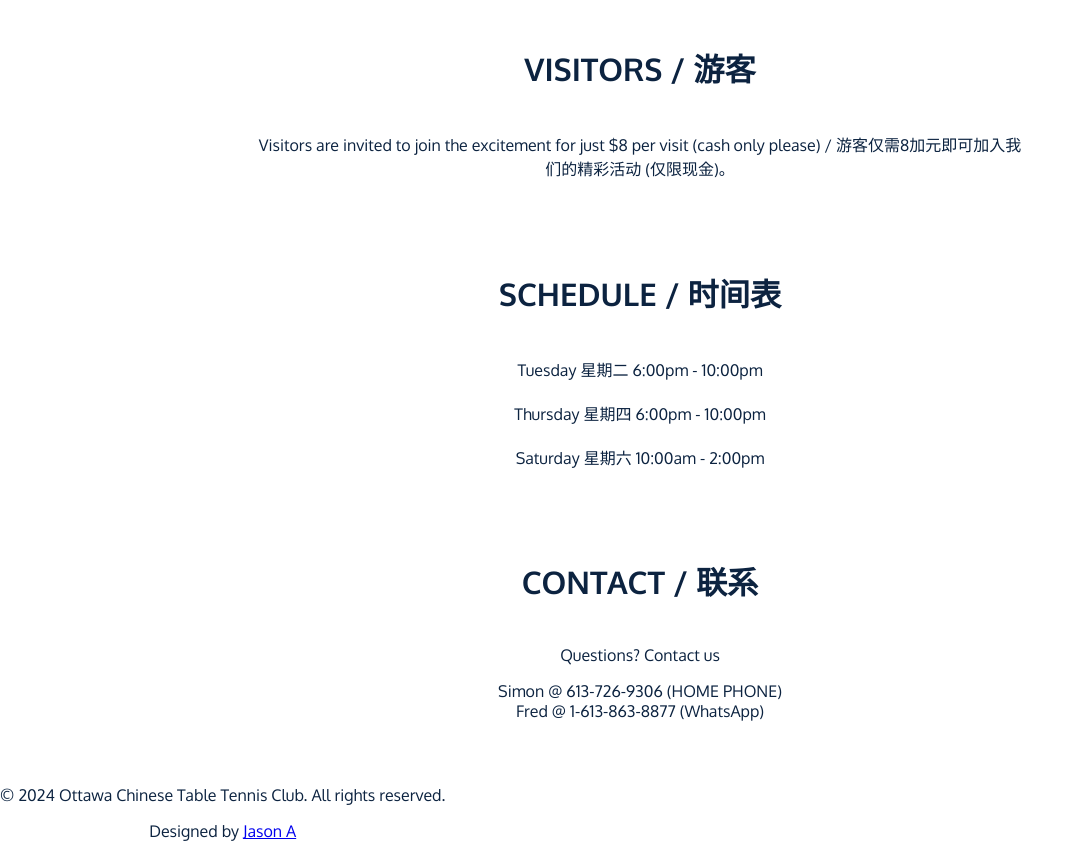
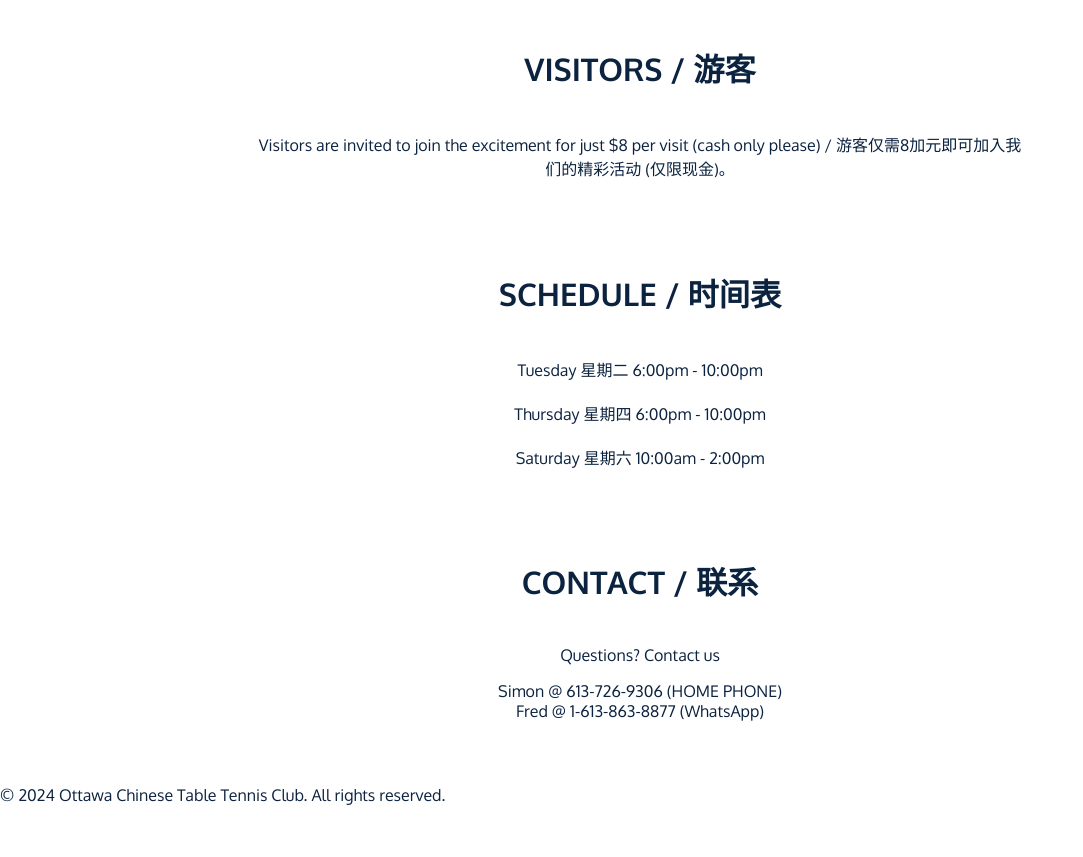
Before and after one commit to sightsontheheights/OCTTC_2024, a plain HTML site: page index.html in a window 1280 px wide. Shown: the part 1916-2773 px from the top of the page, without its empty margins (0-1083 px from the left). After the commit the page ends 2737 px from the top, so only its background shows below. Drawn offline with Linux system fonts and the light colour scheme.

Commit message:
Update index.html

```diff
--- a/index.html
+++ b/index.html
@@ -153,10 +153,6 @@
                         © 2024 Ottawa Chinese Table Tennis Club. All rights
                         reserved.
                     </p>
-                    <p>
-                        Designed by
-                        <a href="https://github.com/jasonau3">Jason A</a>
-                    </p>
                 </div>
             </div>
         </footer>
```
